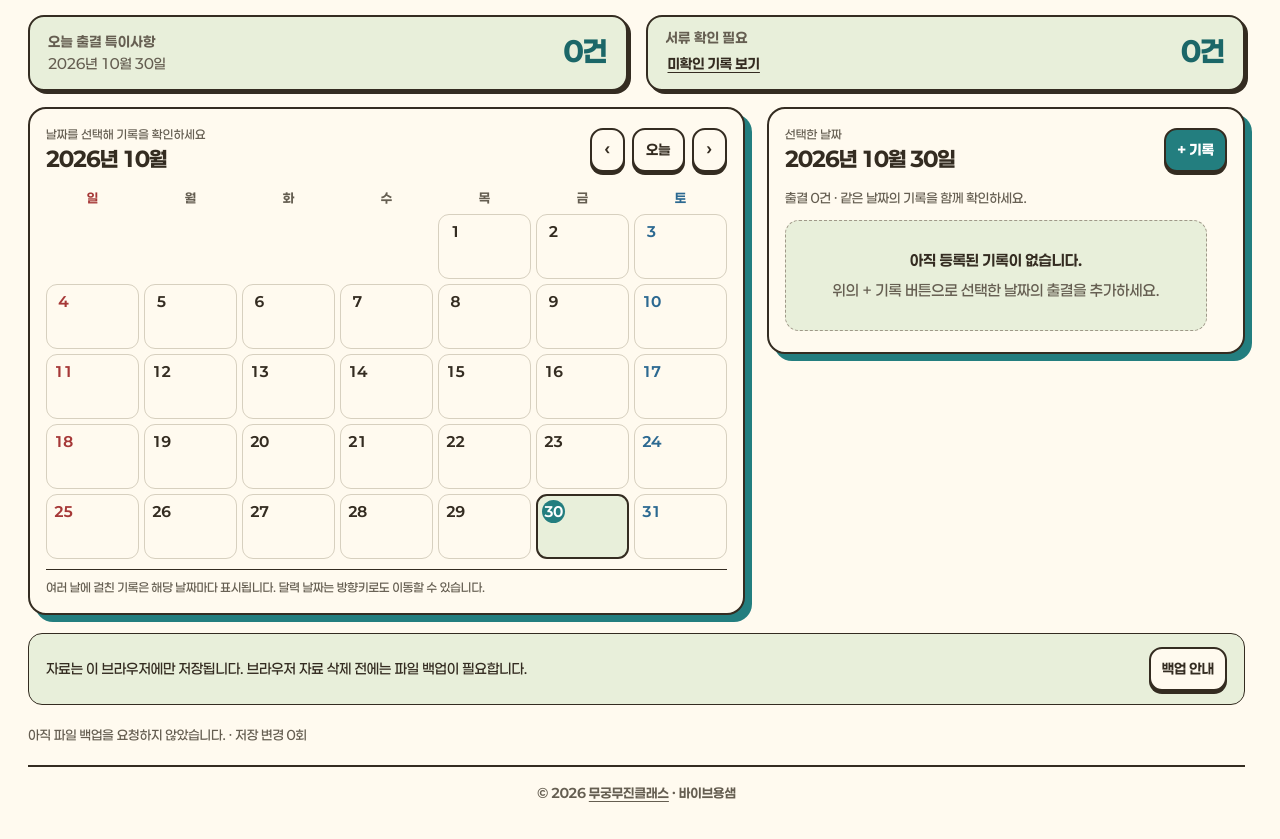
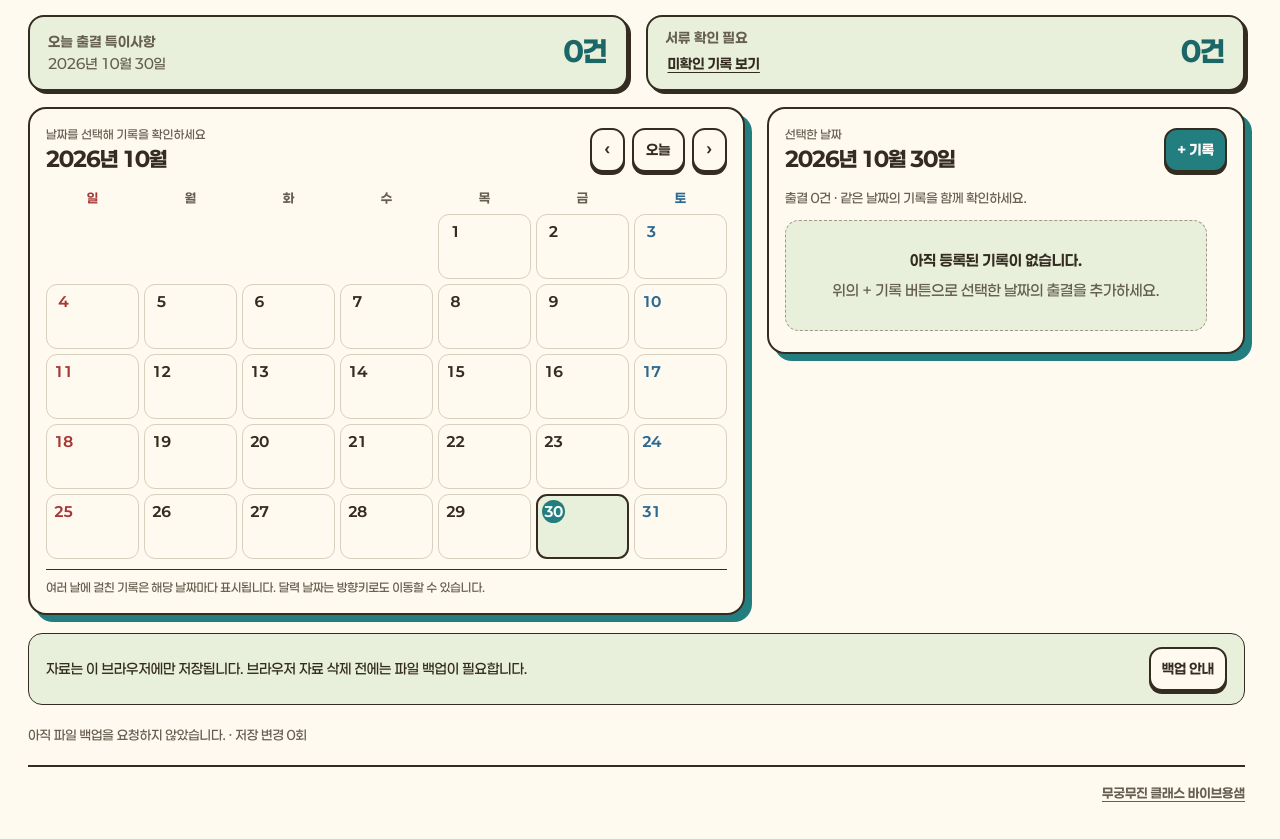
Before and after one commit to yongssem/dd-check, a website with bundled scripts: page index.html in a window 1280 px wide. Shown: the part 73-912 px from the top of the page. Built offline with nearby package versions, Linux system fonts and the light colour scheme.

Commit message:
Place linked 무궁무진 클래스 바이브용샘 credit at bottom right

```diff
--- a/css/style.css
+++ b/css/style.css
@@ -1062,7 +1062,8 @@ input:not([type=checkbox]):not([type=radio]), select, textarea {
 h1, h2, h3, .summary strong, .metric b { font-weight: 800; }
 h1 { font-size: 34px; line-height: 1.2; }
 h2 { font-size: 23px; }
-.shell { padding-bottom: 28px; }
+.shell { padding-bottom: 28px; min-height: 100dvh; display: flex; flex-direction: column; }
+.shell > main { flex: 1; }
 .app-header { padding: 36px 0 26px; }
 .brand { gap: 17px; }
 .brand-mark {
@@ -1119,7 +1120,7 @@ td { border-bottom-color: #c8c0ae; }
 .restore-counts div { border: 1.5px solid var(--ink); border-radius: 13px; }
 .app-footer {
   margin-top: 36px; padding: 24px 0 8px;
-  border-top: 2px solid var(--ink); text-align: center;
+  border-top: 2px solid var(--ink); text-align: right;
   color: var(--muted); font-size: 13px; font-weight: 700;
 }
 .app-footer a { color: inherit; text-underline-offset: 3px; }
--- a/js/app.js
+++ b/js/app.js
@@ -384,11 +384,11 @@ function render() {
   else if (state.view === "students") renderStudents(main);
   else renderSettings(main);
   const footer = el("footer", "app-footer");
-  const brandLink = el("a", "", "무궁무진클래스");
+  const brandLink = el("a", "", "무궁무진 클래스 바이브용샘");
   brandLink.href = "https://mumuclass.kr";
   brandLink.target = "_blank";
   brandLink.rel = "noreferrer noopener";
-  add(footer, "© 2026 ", brandLink, " · 바이브용샘");
+  add(footer, brandLink);
   add(shell, header, nav, main, footer);
   add(root, shell);
 }
```
